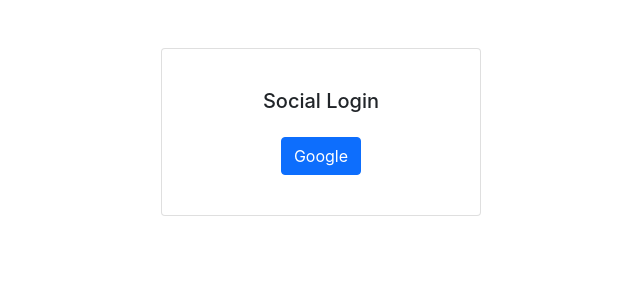
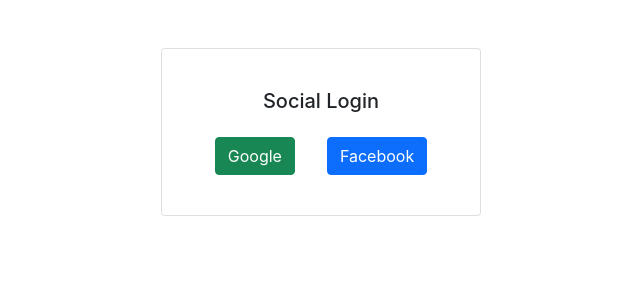
Before and after one commit to allania7med11/front-for-test, a React (Create React App) app: page / in a window 1280 px wide. Shown: the top 300 px of the page, without its empty margins (319-959 px from the left). Built offline with nearby package versions, Linux system fonts and the light colour scheme.

Commit message:
PCS-2352__social login with facebook

```diff
--- a/src/App.js
+++ b/src/App.js
@@ -8,7 +8,7 @@
   return (
     <Routes>
       <Route path="/" element={<SocialLogin />} />
-      <Route path="/accounts/google/login/callback/*" element={<Callback />} />
+      <Route path="/accounts/:provider/login/callback/*" element={<Callback />} />
     </Routes>
   );
 }
--- a/src/components/Callback.js
+++ b/src/components/Callback.js
@@ -1,7 +1,7 @@
 import React, { useEffect, useState, useCallback } from "react";
 import Card from "react-bootstrap/Card";
 import Spinner from "react-bootstrap/Spinner";
-import { useLocation } from "react-router-dom";
+import { useLocation, useParams } from "react-router-dom";
 import getOurTokens from "../helpers/get_our_tokens";
 
 // A custom hook that builds on useLocation to parse
@@ -11,19 +11,44 @@
 
   return React.useMemo(() => new URLSearchParams(search), [search]);
 }
+const DisplayObject = ({ obj }) => {
+  if (!(typeof obj === "object")) {
+    return <div className="text-secondary px-2">{obj}</div>;
+  }
+  if (Array.isArray(obj)) {
+    return (
+      <>
+        {obj.map((elm, index) => (
+          <div key={index}>
+            <DisplayObject obj={elm} />
+          </div>
+        ))}
+      </>
+    );
+  }
+  return (
+    <>
+      {Object.keys(obj).map((label, index) => (
+        <div key={index}>
+          {label}: {<DisplayObject obj={obj[label]} />}
+        </div>
+      ))}
+    </>
+  );
+};
 function Callback() {
+  const { provider } = useParams();
   let query = useQuery();
   let code = query.get("code");
   let [infos, setInfos] = useState(null);
-  let loading = !infos;
   const fetchinfos = useCallback(async () => {
     try {
-      let data = await getOurTokens(code);
+      let data = await getOurTokens(provider, code);
       console.log(data);
       setInfos(data);
     } catch (err) {
-      console.log(err);
-      setInfos(err);
+      console.log(err.response.data);
+      setInfos("err");
     }
   }, [code]);
   useEffect(() => {
@@ -33,15 +58,16 @@
   }, [code]);
 
   return (
-    <Card className="w-25 mx-auto mt-5 text-center p-4">
+    <Card className="w-25 mx-auto mt-5 p-4">
       <Card.Body>
         {infos && (
           <div>
-            <p>infos:</p>
-            <p>{JSON.stringify(infos, null, 2)}</p>
+            <p>Provider: {provider}</p>
+            <p>Infos:</p>
+            <DisplayObject obj={infos} />
           </div>
         )}
-        {loading && <Spinner animation="border" variant="primary" />}
+        {!infos && <Spinner animation="border" variant="primary" />}
       </Card.Body>
     </Card>
   );
--- a/src/components/SocialLogin.js
+++ b/src/components/SocialLogin.js
@@ -1,16 +1,21 @@
-import React from 'react';
+import React from "react";
 import Card from "react-bootstrap/Card";
 import Button from "react-bootstrap/Button";
-import google_link from '../helpers/google_link';
+import { google_link, facebook_link } from "../helpers/social_links";
 
 function SocialLogin() {
   return (
     <Card className="w-25 mx-auto mt-5 text-center p-4">
       <Card.Body>
         <Card.Title className="mb-4">Social Login</Card.Title>
-        <Card.Text>
-          <Button href={google_link} variant="primary">Google</Button>
-        </Card.Text>
+        <div className="d-flex justify-content-center">
+          <Button href={google_link} variant="success mx-3">
+            Google
+          </Button>
+          <Button href={facebook_link} variant="primary mx-3">
+            Facebook
+          </Button>
+        </div>
       </Card.Body>
     </Card>
   );
--- a/src/helpers/get_our_tokens.js
+++ b/src/helpers/get_our_tokens.js
@@ -1,9 +1,9 @@
 import axios from "axios";
 
-const url = "http://localhost:8000/api/v1.0.0/auth/google/";
+const getUrl = (provider) => `http://localhost:8000/api/v1.0.0/auth/${provider}/`;
 
-const getOurTokens = async (code) => {
-  const response = await axios.post(url, {
+const getOurTokens = async (provider, code) => {
+  const response = await axios.post(getUrl(provider), {
     code,
   });
   return response.data;
--- a/src/helpers/google_link.js
+++ b/src/helpers/social_links.js
@@ -5,6 +5,14 @@
   redirect_uri: "http://localhost:3000/accounts/google/login/callback/",
   response_type: "code",
   scope: "profile email",
+};
+const facebook_base_url = "https://www.facebook.com/v6.0/dialog/oauth";
+const facebook_params = {
+  client_id:
+    "239060655045827",
+  redirect_uri: "http://localhost:3000/accounts/facebook/login/callback/",
+  response_type: "code",
+  scope: "public_profile,email",
 };
 const get_link = (base_url, params) => {
   let arr = [];
@@ -14,6 +22,5 @@
   return `${base_url}?${arr.join("&")}`;
 };
 
-const google_link = get_link(google_base_url, google_params);
-
-export default google_link
+export const google_link = get_link(google_base_url, google_params);
+export const facebook_link = get_link(facebook_base_url, facebook_params);
```
